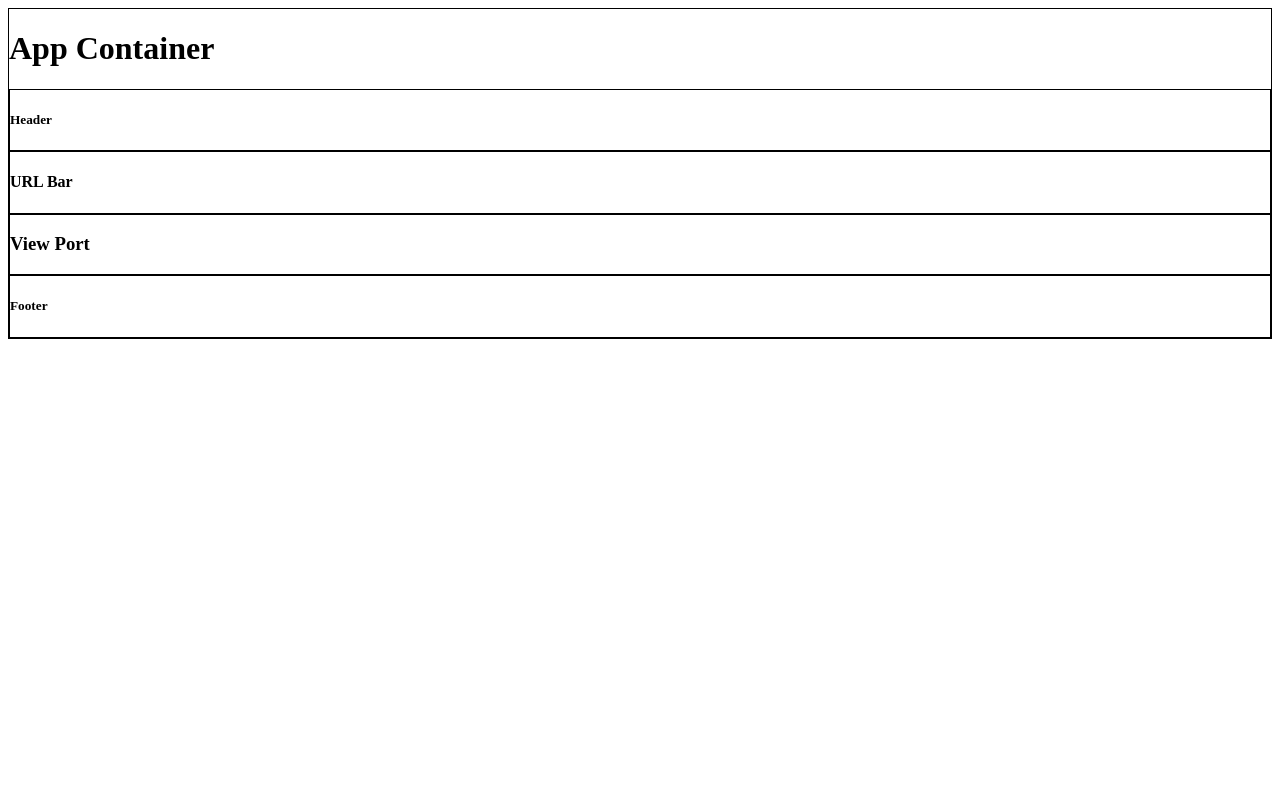
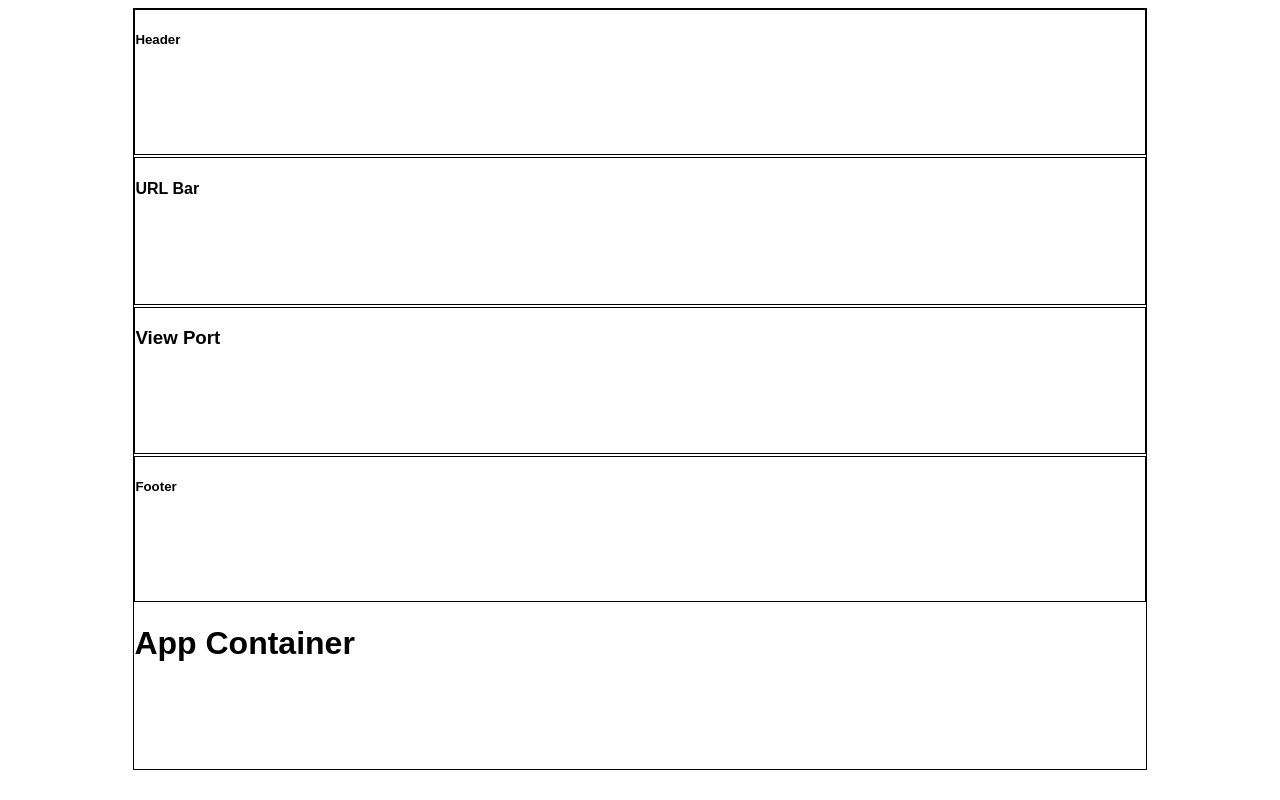
Before and after one commit to sereigh/abbr, a React app: page / in a window 1280 px wide. Built offline with nearby package versions, Linux system fonts and the light colour scheme.

Commit message:
added grid / flex structure

```diff
--- a/public/styles.css
+++ b/public/styles.css
@@ -0,0 +1,31 @@
+body {
+  font-family: Arial, Helvetica, sans-serif;
+}
+.app-container {
+  width: 80%;
+  height: 95vh;
+  display: grid;
+  margin: auto;
+  grid-gap: 2px;
+  grid-template-columns: 30px, 30px, 370px, 30px;
+}
+.app-header {
+  grid-row: 1/2;
+  display: flex;
+  flex-direction: row;
+}
+.app-navbar {
+  grid-row: 2/3;
+  display: flex;
+  flex-direction: row;
+}
+.app-viewPort {
+  grid-row: 3/4;
+  display: flex;
+  flex-direction: column;
+}
+.app-footer {
+  grid-row: 4/5;
+  display: flex;
+  flex-direction: row;
+}
```
